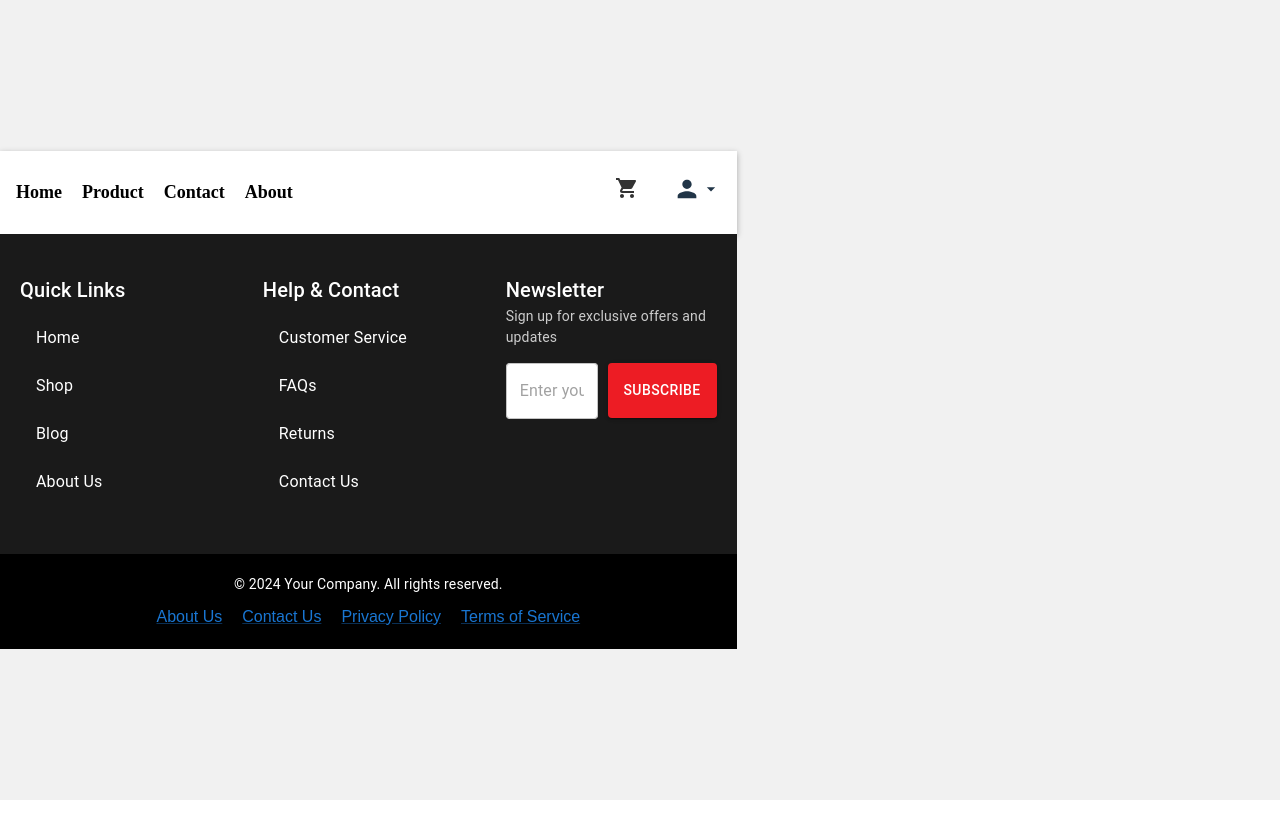
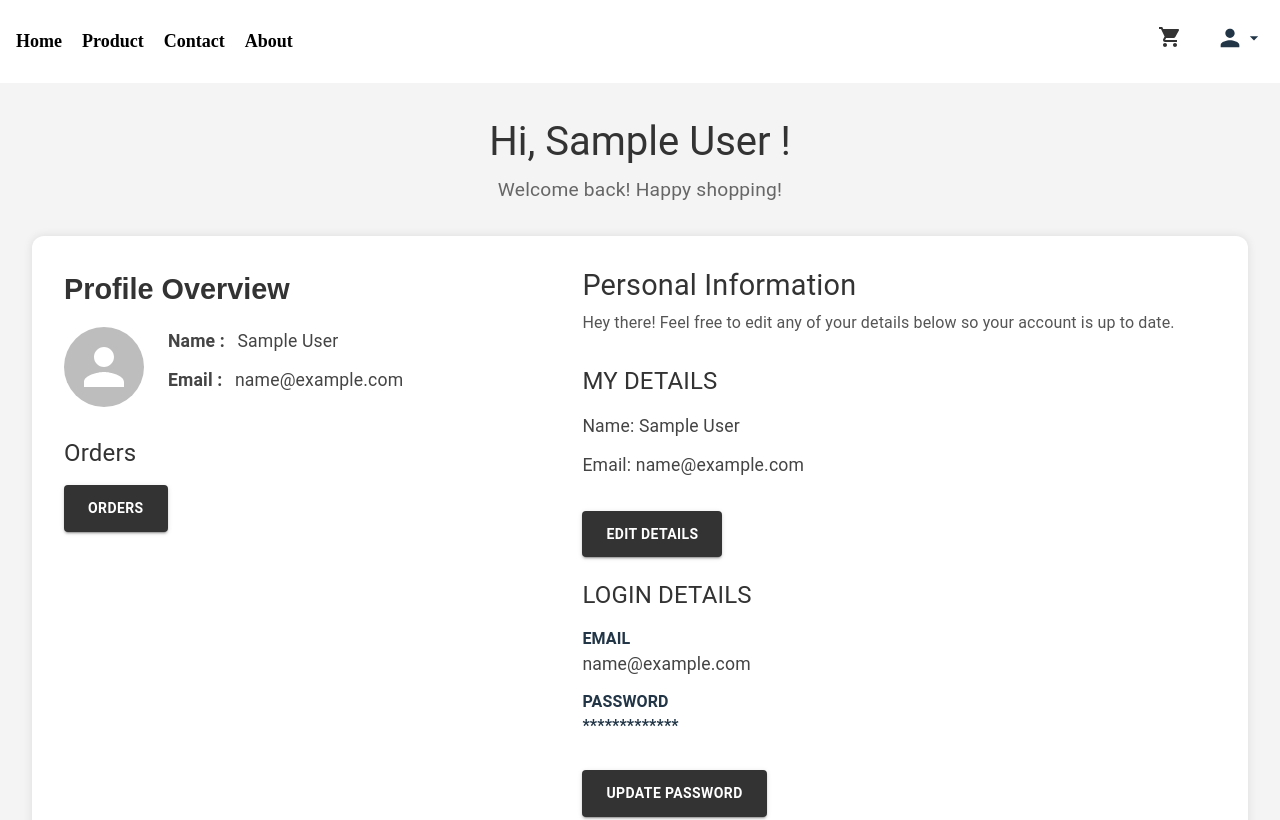
Before and after one commit to asnasharin/ecommerce-mern, a React (Vite) app in the folder client/: page /profile in a window 1280 px wide. Shown: the top 820 px of the page. Built offline with nearby package versions, Linux system fonts and the light colour scheme; sample sign-in values are in the browser's storage.

Commit message:
feat: added user profile page

```diff
--- a/client/src/App.jsx
+++ b/client/src/App.jsx
@@ -14,6 +14,7 @@ import PrivateRoute from './components/Route/PrivateRoute';
 import UpdateProduct from './components/Admin/UpdateProduct';
 import Cart from './components/Cart/Cart';
 import ProductDetails from './components/Product/ProductDetails';
+import Profile from './components/User/Profile';
 
 function App() {
   return (
@@ -31,6 +32,7 @@ function App() {
         <Route path='/admin/products' element={<ProductList />} />
         <Route path='/admin/new/product' element={<NewProduct />} />
         <Route path='/admin/product/:id' element={<UpdateProduct />} />
+        <Route path='/profile' element={<Profile />} />
         </Route>
       </Routes>
       <Newsletter />
--- /dev/null
+++ b/client/src/components/User/Profile.jsx
@@ -0,0 +1,137 @@
+import React, { useEffect } from 'react';
+import styles from "./Profile.module.scss";
+import LogoutIcon from "@mui/icons-material/Logout";
+import { Avatar, Button, Typography } from '@mui/material';
+import { Link, useNavigate } from 'react-router-dom';
+import { useDispatch, useSelector } from 'react-redux';
+import { logout } from '../../Reducers/UserReducer';
+
+function Profile() {
+    const navigate = useNavigate();
+    const dispatch = useDispatch();
+    const { user, isAuthenticated} = useSelector((state) => state.user)
+
+    useEffect(() => {
+        if(isAuthenticated == false) {
+            navigate("/login")
+        }
+    }, [navigate, isAuthenticated])
+
+    const logoutHandler = () => {
+        dispatch(logout())
+        navigate("/login")
+    }
+
+  return (
+    <div className={styles.rootProfile}>
+      <div className={styles['header-root']}>
+        <Typography variant="h5" component="h1" className={styles.headingProfile}>
+          Hi, {user.name} !
+        </Typography>
+        <Typography variant="body2" className={styles.greeting}>
+          Welcome back! Happy shopping!
+        </Typography>
+      </div>
+
+      <div className={styles.profileContainer}>
+        <div className={styles.leftContainer}>
+          <h4 className={styles.profileHeadingLeft}>Profile Overview</h4>
+          <div className={styles.profileSection}>
+            <Avatar
+              alt={user.name}
+            //   src={user.avatar.url}
+              className={styles.profileAvatar}
+            />
+            <div className={styles.leftDetails}>
+              <Typography className={styles.profileText}>
+                <span className={styles.profileSubHeading}>Name :</span> {user.name}
+              </Typography>
+              <Typography className={styles.profileText}>
+                <span className={styles.profileSubHeading}>Email :</span> {user.email}
+              </Typography>
+            </div>
+          </div>
+
+          <div className={styles.myOrder}>
+            <Typography variant="h4" component="h1" className={styles.profileHeading}>
+              Orders
+            </Typography>
+            <Link to="/orders" style={{ textDecoration: "none", color: "inherit" }}>
+              <Button variant="contained" className={styles.ordersButton}>
+                Orders
+              </Button>
+            </Link>
+          </div>
+        </div>
+
+        <div className={styles.rightContainer}>
+          <div className={styles.rightHeadings}>
+            <Typography variant="h4" component="h1" className={styles.profileHeading}>
+              Personal Information
+            </Typography>
+            <Typography className={styles.profileText2}>
+              Hey there! Feel free to edit any of your details below so your account is up to date.
+            </Typography>
+          </div>
+          <div className={styles.profileDetails}>
+            <div className={styles.details}>
+              <Typography variant="h4" component="h1" className={styles.profileHeading}>
+                MY DETAILS
+              </Typography>
+              <Typography className={styles.profileText}>Name: {user.name}</Typography>
+              <Typography className={styles.profileText}>Email: {user.email}</Typography>
+            </div>
+
+            <Link to="/profile/update" style={{ textDecoration: "none" }}>
+              <Button variant="contained" className={styles.profileButton}>
+                EDIT DETAILS
+              </Button>
+            </Link>
+
+            <div className={styles.details}>
+              <Typography variant="h4" component="h1" className={styles.profileHeading} style={{ marginTop: "1.5rem" }}>
+                LOGIN DETAILS
+              </Typography>
+              <Typography className={styles.profileSubHeading}>EMAIL</Typography>
+              <Typography className={styles.profileText}>{user.email}</Typography>
+
+              <Typography className={styles.profileSubHeading} style={{ marginTop: "10px" }}>
+                PASSWORD
+              </Typography>
+              <Typography className={styles.profileSubHeading}>
+                *************
+              </Typography>
+            </div>
+
+            <Link to="/password/update" style={{ textDecoration: "none", color: "inherit" }}>
+              <Button variant="contained" className={styles.profileButton}>
+                UPDATE PASSWORD
+              </Button>
+            </Link>
+
+            <div className={styles.manageAccount}>
+              <Typography variant="h4" component="h1" className={styles.profileHeading}>
+                Log out from all devices
+              </Typography>
+              <p className={styles.profileText3}>
+                To access the Cricket Weapon Store website again, you need to provide your credentials. This action will log you out from any other web browsers you have used before.
+              </p>
+            </div>
+
+            <Button
+              variant="contained"
+              color="primary"
+              className={styles.profileButton}
+              startIcon={<LogoutIcon />}
+              onClick={logoutHandler}
+            >
+              Logout Account
+            </Button>
+          </div>
+        </div>
+      </div>
+    </div>
+  );
+}
+
+export default Profile;
--- /dev/null
+++ b/client/src/components/User/Profile.module.scss
@@ -0,0 +1,155 @@
+.rootProfile {
+    padding: 2rem;
+    background-color: #f4f4f4;
+    min-height: 100vh;
+    font-family: Arial, sans-serif;
+
+    .header-root {
+      text-align: center;
+      margin-bottom: 2rem;
+
+      .headingProfile {
+        color: #333;
+        font-size: 2.5rem;
+        margin-bottom: 0.5rem;
+      }
+
+      .greeting {
+        color: #666;
+        font-size: 1.2rem;
+      }
+    }
+
+    .profileContainer {
+      display: flex;
+      justify-content: space-between;
+      background-color: #fff;
+      padding: 2rem;
+      border-radius: 12px;
+      box-shadow: 0 0 10px rgba(0, 0, 0, 0.1);
+
+      .leftContainer {
+        width: 40%;
+
+        .profileHeadingLeft {
+          color: #333;
+          font-size: 1.8rem;
+          margin-bottom: 1rem;
+        }
+
+        .profileSection {
+          display: flex;
+          align-items: center;
+
+          .profileAvatar {
+            width: 80px;
+            height: 80px;
+            margin-right: 1.5rem;
+          }
+
+          .leftDetails {
+            .profileText {
+              font-size: 1.1rem;
+              color: #444;
+              margin-bottom: 0.8rem;
+
+              .profileSubHeading {
+                font-weight: bold;
+                display: inline-block;
+                margin-right: 0.5rem;
+              }
+            }
+          }
+        }
+
+        .myOrder {
+          margin-top: 2rem;
+
+          .profileHeading {
+            color: #333;
+            font-size: 1.5rem;
+            margin-bottom: 1rem;
+          }
+
+          .ordersButton {
+            background-color: #333;
+            color: #fff;
+            padding: 0.7rem 1.5rem;
+            text-transform: uppercase;
+            font-weight: bold;
+            &:hover {
+              background-color: #222;
+            }
+          }
+        }
+      }
+
+      .rightContainer {
+        width: 55%;
+
+        .rightHeadings {
+          margin-bottom: 2rem;
+
+          .profileHeading {
+            color: #333;
+            font-size: 1.8rem;
+            margin-bottom: 0.5rem;
+          }
+
+          .profileText2 {
+            color: #555;
+            font-size: 1rem;
+          }
+        }
+
+        .profileDetails {
+          .details {
+            margin-bottom: 2rem;
+
+            .profileHeading {
+              color: #333;
+              font-size: 1.5rem;
+              margin-bottom: 1rem;
+            }
+
+            .profileText {
+              color: #444;
+              font-size: 1.1rem;
+              margin-bottom: 0.8rem;
+            }
+
+            .profileSubHeading {
+              font-weight: bold;
+            }
+          }
+
+          .profileButton {
+            background-color: #333;
+            color: #fff;
+            padding: 0.7rem 1.5rem;
+            text-transform: uppercase;
+            font-weight: bold;
+            &:hover {
+              background-color: #222;
+            }
+          }
+
+          .manageAccount {
+            margin-top: 2rem;
+
+            .profileHeading {
+              color: #333;
+              font-size: 1.5rem;
+              margin-bottom: 1rem;
+            }
+
+            .profileText3 {
+              color: #555;
+              font-size: 0.9rem;
+              margin-bottom: 1rem;
+            }
+          }
+        }
+      }
+    }
+  }
--- a/client/src/components/layouts/Header/Header.jsx
+++ b/client/src/components/layouts/Header/Header.jsx
@@ -12,9 +12,6 @@ function Header() {
     const isAuthenticated = useSelector((state) => state.user.isAuthenticated);
     const cartItemCount = cartItems.length;
 
-    console.log("User:", user);
-console.log("Cart Items:", cartItems);
-console.log("Cart Item Count:", cartItemCount);
 
 
     return (
--- a/client/src/components/layouts/Header/ProfileModal.jsx
+++ b/client/src/components/layouts/Header/ProfileModal.jsx
@@ -50,7 +50,7 @@ const ProfileModal = ({ user, isAuthenticated }) => {
 
     const accountHandler = () => {
         setIsOpen(false);
-        navigate("/account");
+        navigate("/profile");
     };
 
     const ordersHandler = () => {
```
